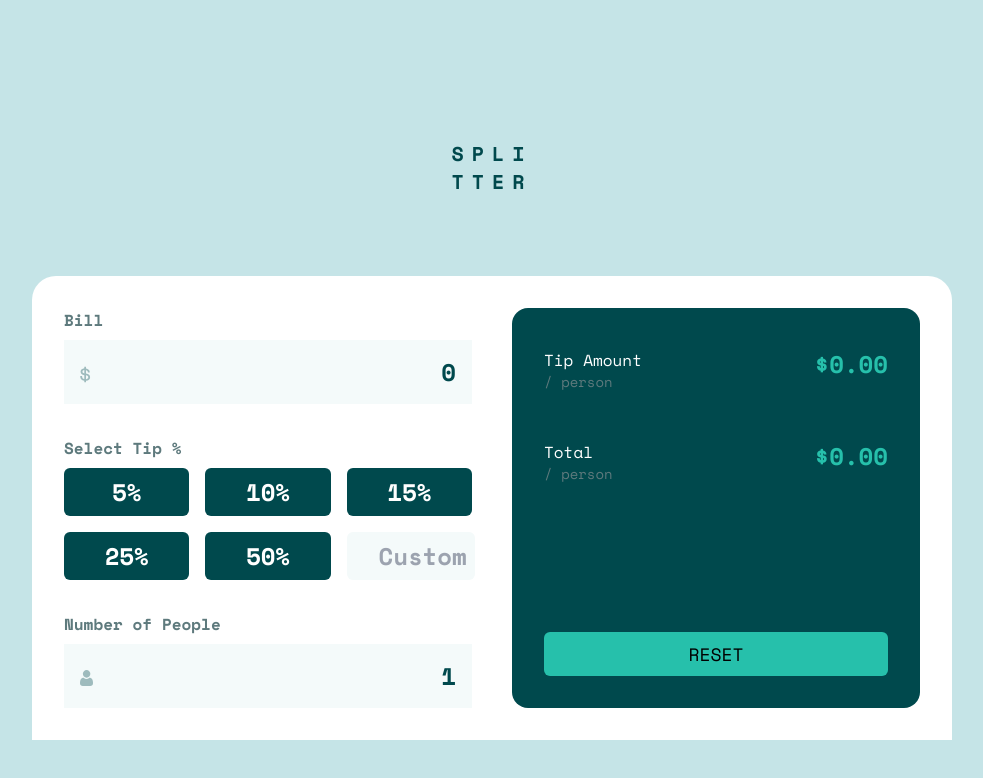
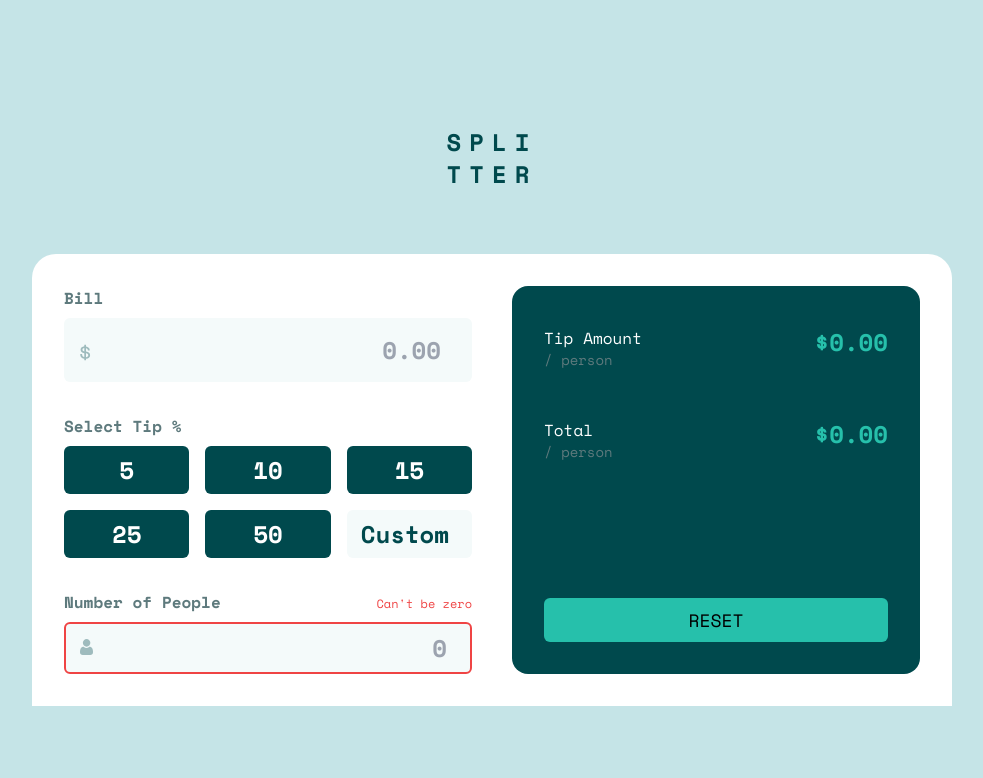
Before and after one commit to mdubelbeis/tip-calculator, a React (Create React App) app: page / in a window 1280 px wide. Shown: the top 778 px of the page, without its empty margins (148-1131 px from the left). Built offline with nearby package versions, Linux system fonts and the light colour scheme.

Commit message:
added functionality

```diff
--- a/src/components/App.js
+++ b/src/components/App.js
@@ -1,18 +1,82 @@
+import { useState, useEffect } from 'react';
+
 import Input from './Input';
 import Output from './Output';
 
 const App = () => {
+  const [billAmount, setBillAmount] = useState('');
+  const [noOfGuests, setNoOfGuests] = useState('');
+  const [tipAmount, setTipAmount] = useState('');
+  const [customTipAmount, setCustomTipAmount] = useState('');
+  const [tipPerPerson, setTipPerPerson] = useState('0.00');
+  const [totalPerPerson, setTotalPerPerson] = useState('0.00');
+
+  const setBill = (value) => {
+    setBillAmount(value);
+  };
+
+  const setGuests = (value) => {
+    setNoOfGuests(value);
+  };
+
+  const setTip = (value) => {
+    setTipAmount(value);
+    setCustomTipAmount('');
+  };
+
+  const setCustomTip = (value) => {
+    setTipAmount('');
+    setCustomTipAmount(value);
+  };
+
+  const calculateOutput = () => {
+    const tip =
+      (billAmount * (tipAmount || customTipAmount / 100)) /
+      noOfGuests;
+    const total = billAmount / noOfGuests + tip;
+
+    if (noOfGuests < 1) {
+      setTipPerPerson('0.00');
+      setTotalPerPerson('0.00');
+    } else {
+      setTipPerPerson(tip.toFixed(2));
+      setTotalPerPerson(total.toFixed(2));
+    }
+  };
+
+  const resetValues = () => {
+    setBillAmount('');
+    setNoOfGuests('');
+    setTipAmount('');
+    setCustomTipAmount('');
+  };
+
+  useEffect(() => calculateOutput());
+
   return (
     <div className="flex flex-col h-screen items-center xl:justify-center">
-      <header className="p-8 text-center font-semibold tracking-[8px] xl:p-20">
-        <div className="text-very-dark-cyan text-xl">
+      <header className="p-8 text-center font-semibold tracking-[8px] xl:pb-16">
+        <div className="text-very-dark-cyan text-2xl">
           <p>SPLI</p>
           <p>TTER</p>
         </div>
       </header>
       <main className="w-screen p-8 bg-pure-white rounded-t-3xl max-w-[500px] xl:grid xl:grid-cols-2 xl:gap-10 xl:max-w-[920px] xl:max-h-[481px]">
-        <Input />
-        <Output />
+        <Input
+          setBill={setBill}
+          setGuests={setGuests}
+          setTip={setTip}
+          setCustomTip={setCustomTip}
+          billAmount={billAmount}
+          noOfGuests={noOfGuests}
+          tipAmount={tipAmount}
+          customTipAmount={customTipAmount}
+        />
+        <Output
+          tipPerPerson={tipPerPerson}
+          totalPerPerson={totalPerPerson}
+          resetValues={resetValues}
+        />
       </main>
     </div>
   );
--- a/src/components/BillAmount.js
+++ b/src/components/BillAmount.js
@@ -1,22 +1,18 @@
-import { useState } from 'react';
-
 import dollar from '../images/icon-dollar.svg';
 
-const BillAmount = () => {
-  const [bill, setBill] = useState(0);
-
+const BillAmount = ({ setBill, billAmount }) => {
   return (
-    <form>
+    <form onSubmit={(e) => e.preventDefault()}>
       <label htmlFor="bill-amount">
         <h3 className="text-dark-grayish-cyan font-semibold">Bill</h3>
         <div className="relative">
           <input
-            className="relative w-full p-4 bg-very-light-gray-cyan mt-2 focus:outline-hover-cyan active:outline-hover-cyan text-right text-very-dark-cyan font-semibold text-2xl"
-            type="text"
-            value={bill}
+            className="relative w-full p-4 bg-very-light-gray-cyan mt-2 rounded-md focus:outline-hover-cyan active:outline-hover-cyan text-right text-very-dark-cyan font-semibold text-2xl"
+            type="number"
+            value={billAmount}
             id="bill-amount"
+            placeholder="0.00"
             onChange={(e) => setBill(e.target.value)}
-            onClick={(e) => setBill('')}
           />
           <img
             className="absolute top-[34px] left-4"
--- a/src/components/Guests.js
+++ b/src/components/Guests.js
@@ -1,25 +1,46 @@
 import { useState } from 'react';
 
 import person from '../images/icon-person.svg';
-const Guests = () => {
-  const [guests, setGuests] = useState(1);
+const Guests = ({ setGuests, noOfGuests }) => {
+  // const [noOfGuests, setNoOfGuests] = useState(1);
+
+  const borderColor = noOfGuests < 1 ? 'border-red-500' : '';
+  const borderSize = noOfGuests < 1 ? 'border-2' : '';
+  const outlineColor =
+    noOfGuests < 1
+      ? 'focus:outline-red-500'
+      : 'focus:outline-hover-cyan';
+
+  // const onInputChange = (e) => {
+  //   const value = parseInt(e.target.value);
+  //   setNoOfGuests(value);
+  //   setGuests(value);
+  // };
+
   return (
-    <form>
+    <form onSubmit={(e) => e.preventDefault()}>
       <label htmlFor="guests">
-        <h3 className="text-dark-grayish-cyan font-semibold">
-          Number of People
-        </h3>
+        <div className="flex items-center justify-between">
+          <h3 className="text-dark-grayish-cyan font-semibold">
+            Number of People
+          </h3>
+          {noOfGuests < 1 && (
+            <p className="text-[12px] text-red-500 mt-1">
+              Can't be zero
+            </p>
+          )}
+        </div>
         <div className="relative">
           <input
-            className="relative w-full p-4 bg-very-light-gray-cyan mt-2 focus:outline-hover-cyan text-right text-very-dark-cyan font-semibold text-2xl"
-            type="text"
-            value={guests}
+            className={`relative w-full p-2 bg-very-light-gray-cyan mt-2 ${borderSize} ${borderColor} ${outlineColor} text-right text-very-dark-cyan font-semibold text-2xl rounded-md`}
+            type="number"
+            value={noOfGuests}
             id="guests"
+            placeholder="0"
             onChange={(e) => setGuests(e.target.value)}
-            onClick={(e) => setGuests('')}
           />
           <img
-            className="absolute top-[34px] left-4"
+            className="absolute top-[25px] left-4"
             src={person}
             alt="person icon"
           />
--- a/src/components/Input.js
+++ b/src/components/Input.js
@@ -2,12 +2,24 @@ import BillAmount from './BillAmount';
 import TipPercentage from './TipPercentage';
 import Guests from './Guests';
 
-const Input = () => {
+const Input = ({
+  setBill,
+  setGuests,
+  setTip,
+  setCustomTip,
+  billAmount,
+  noOfGuests,
+  customTipAmount,
+}) => {
   return (
     <div className="flex flex-col space-y-8">
-      <BillAmount />
-      <TipPercentage />
-      <Guests />
+      <BillAmount setBill={setBill} billAmount={billAmount} />
+      <TipPercentage
+        setTip={setTip}
+        customTipAmount={customTipAmount}
+        setCustomTip={setCustomTip}
+      />
+      <Guests setGuests={setGuests} noOfGuests={noOfGuests} />
     </div>
   );
 };
--- a/src/components/Output.js
+++ b/src/components/Output.js
@@ -1,4 +1,4 @@
-const Output = () => {
+const Output = ({ tipPerPerson, totalPerPerson, resetValues }) => {
   return (
     <div className="mt-8 bg-very-dark-cyan py-6 px-6 space-y-8 flex flex-col justify-between rounded-2xl xl:mt-0 xl:space-y-0 xl:p-8">
       <div className="space-y-6 xl:space-y-12">
@@ -10,7 +10,7 @@ const Output = () => {
             </p>
           </div>
           <div>
-            <p className="text-strong-cyan text-2xl font-semibold">{`$0.00`}</p>
+            <p className="text-strong-cyan text-2xl font-semibold">{`$${tipPerPerson}`}</p>
           </div>
         </div>
 
@@ -22,12 +22,15 @@ const Output = () => {
             </p>
           </div>
           <div>
-            <p className="text-strong-cyan text-2xl font-semibold">{`$0.00`}</p>
+            <p className="text-strong-cyan text-2xl font-semibold">{`$${totalPerPerson}`}</p>
           </div>
         </div>
       </div>
 
-      <div className="hover:cursor-pointer">
+      <div
+        className="hover:cursor-pointer"
+        onClick={() => resetValues()}
+      >
         <button className="bg-strong-cyan text-lg rounded-md py-2 w-full text-center hover:bg-hover-cyan">
           RESET
         </button>
--- a/src/components/PercentageButton.js
+++ b/src/components/PercentageButton.js
@@ -1,11 +1,29 @@
-const PercentageButton = ({ amount }) => {
-  return (
-    <div
-      className={`p-2 rounded-md bg-very-dark-cyan font-semibold text-2xl text-pure-white hover:bg-strong-cyan hover:cursor-pointer`}
+import { useState, useEffect } from 'react';
+
+const tipAmounts = [5, 10, 15, 25, 50];
+
+const PercentageButton = ({ setTip, custom }) => {
+  const [activeButton, setActiveButton] = useState('');
+
+  const onButtonClick = (value, index) => {
+    setTip(value / 100);
+    setActiveButton(index);
+    // Conditional to check if custom input has value:
+  };
+
+  const buttons = tipAmounts.map((tip, index) => (
+    <button
+      key={index}
+      className={`p-2 rounded-md font-semibold text-2xl text-pure-white bg-very-dark-cyan hover:bg-strong-cyan hover:cursor-pointer
+      ${activeButton === index ? 'selected' : 'nonSelected'}
+      ${custom > tip ? 'nonSelected' : 'null'}`}
+      onClick={() => onButtonClick(tip, index)}
     >
-      {amount === 'Custom' ? `${amount}` : `${amount}%`}
-    </div>
-  );
+      {tip}
+    </button>
+  ));
+
+  return buttons;
 };
 
 export default PercentageButton;
--- a/src/components/TipPercentage.js
+++ b/src/components/TipPercentage.js
@@ -1,25 +1,33 @@
+import { useState, useEffect } from 'react';
+
 import PercentageButton from './PercentageButton';
 
-const TipPercentage = () => {
+const TipPercentage = ({ setTip, setCustomTip, customTipAmount }) => {
+  const [custom, setCustom] = useState('');
+
+  const onCustomTipChange = (e) => {
+    const value = e.target.value;
+
+    setCustom(value);
+    setCustomTip(value);
+  };
+
   return (
     <div>
       <h3 className="text-dark-grayish-cyan font-semibold">
         Select Tip %
       </h3>
       <div className="mt-2 grid grid-cols-2 gap-4 text-center xl:grid-cols-3">
-        <PercentageButton amount={5} />
-        <PercentageButton amount={10} />
-        <PercentageButton amount={15} />
-        <PercentageButton amount={25} />
-        <PercentageButton amount={50} />
-        {/* <PercentageButton amount={'Custom'} /> */}
+        <PercentageButton custom={custom} setTip={setTip} />
         <div>
-          <form action="">
-            <label htmlFor="">
+          <form onSubmit={(e) => e.preventDefault()}>
+            <label>
               <input
-                className="p-2 w-32 text-right focus:outline-strong-cyan rounded-md font-semibold text-2xl hover:cursor-pointer bg-very-light-gray-cyan text-very-dark-cyan"
-                type="input"
+                className="p-2 w-full text-right focus:outline-strong-cyan rounded-md font-semibold text-2xl hover:cursor-pointer bg-very-light-gray-cyan placeholder:text-very-dark-cyan"
+                value={customTipAmount}
+                onChange={(e) => onCustomTipChange(e)}
                 placeholder="Custom"
+                type="number"
               />
             </label>
           </form>
--- a/src/index.css
+++ b/src/index.css
@@ -3,3 +3,11 @@
 @tailwind base;
 @tailwind components;
 @tailwind utilities;
+
+.selected {
+  @apply bg-strong-cyan;
+}
+
+.nonSelected {
+  @apply bg-very-dark-cyan;
+}
```
